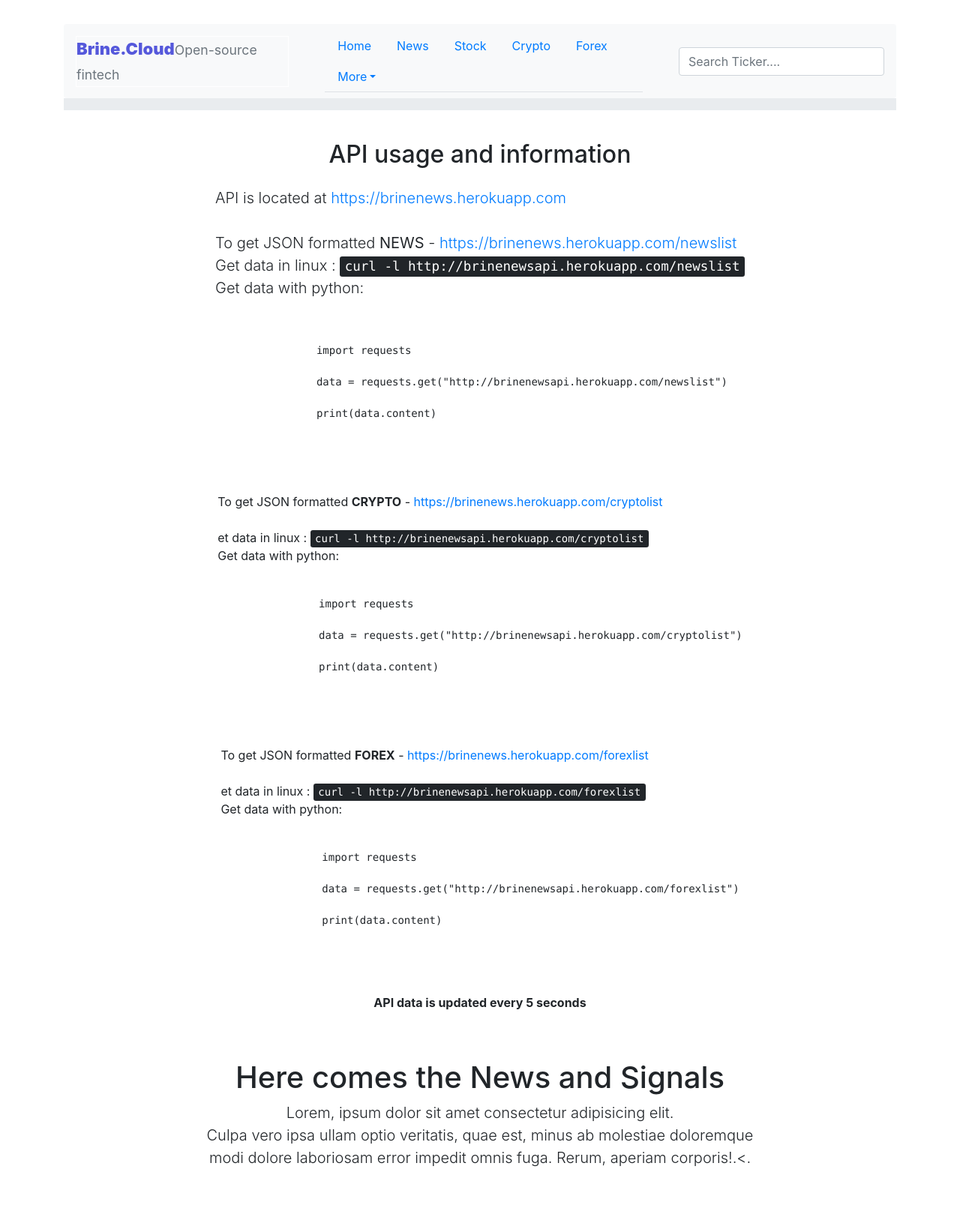
After one commit to DrSuperMario/Brine, a Flask app: page /api in a window 1280 px wide. The commit adds this page. Shown: the whole page at 75% size. Run offline with Flask 2, Linux system fonts and the light colour scheme; some libraries are stand-ins or nearby versions.

Commit message:
Added api and about

```diff
--- /dev/null
+++ b/templates/api.html
@@ -0,0 +1,73 @@
+{%extends "layout.html"%}
+{%block content%}
+
+<main role="main" class="container">
+
+    <div class="d-flex flex-column align-items-center">
+        <div class="p-2 align-items-center">
+        <h2>API usage and information</h2>
+        </div>
+        <div class="p-2">
+        <p class="lead">
+            API is located at <a href="https://brinenews.herokuapp.com">https://brinenews.herokuapp.com</a> <br><br>
+            To get JSON formatted <b>NEWS</b> - <a href="https://brinenews.herokuapp.com/newslist">https://brinenews.herokuapp.com/newslist</a><br>
+            Get data in linux : <kbd>curl -l http://brinenewsapi.herokuapp.com/newslist</kbd><br>
+            Get data with python: <br>
+            <pre>
+            <code>
+
+                import requests
+
+                data = requests.get("http://brinenewsapi.herokuapp.com/newslist")
+
+                print(data.content)
+
+            </code>
+        </pre>
+         </div>
+         <div class="p-2">
+            To get JSON formatted <b>CRYPTO</b> - <a href="https://brinenews.herokuapp.com/cryptolist">https://brinenews.herokuapp.com/cryptolist</a><br><br>
+            et data in linux : <kbd>curl -l http://brinenewsapi.herokuapp.com/cryptolist</kbd><br>
+            Get data with python: <br>
+            <pre>
+            <code>
+
+                import requests
+
+                data = requests.get("http://brinenewsapi.herokuapp.com/cryptolist")
+
+                print(data.content)
+
+            </code>
+        </pre>
+        </div>
+        <div class="p-2">
+            To get JSON formatted <b>FOREX</b> - <a href="https://brinenews.herokuapp.com/forex">https://brinenews.herokuapp.com/forexlist</a><br><br>
+            et data in linux : <kbd>curl -l http://brinenewsapi.herokuapp.com/forexlist</kbd><br>
+            Get data with python: <br>
+            <pre>
+            <code>
+
+                import requests
+
+                data = requests.get("http://brinenewsapi.herokuapp.com/forexlist")
+
+                print(data.content)
+
+            </code>
+        </pre>
+        </div>
+            <b>API data is updated every 5 seconds</b>
+        </p>
+    </div>
+
+    <div class="bottom-container-area">
+    <h1>Here comes the News and Signals</h1>
+    <p class="lead">Lorem, ipsum dolor sit amet consectetur adipisicing elit. <br>
+      Culpa vero ipsa ullam optio veritatis, quae est, minus ab molestiae doloremque <br>
+      modi dolore laboriosam error impedit omnis fuga. Rerum, aperiam corporis!.<.</p>
+    </div>
+
+  </main>
+
+{%endblock%}
--- a/templates/home.html
+++ b/templates/home.html
@@ -10,6 +10,6 @@
     modi dolore laboriosam error impedit omnis fuga. Rerum, aperiam corporis!.<.</p>
   </div>
 
-  </main>
+</main>
 
 {%endblock%}
--- a/templates/layout.html
+++ b/templates/layout.html
@@ -35,7 +35,7 @@
 <body>
   <div class="container">
     <nav class="navbar navbar-expand-lg navbar-light bg-light rounded">
-      <a class="navbar-brand-new" href="#">Brine.Cloud<small class="text-muted">Open-source fintech </small>
+      <a class="navbar-brand-new" href="/">Brine.Cloud<small class="text-muted">Open-source fintech </small>
       </a>
       <button class="navbar-toggler" type="button" data-toggle="collapse" data-target="#navbarsExample09" aria-controls="navbarsExample09" aria-expanded="false" aria-label="Toggle navigation">
         <span class="navbar-toggler-icon"></span>
@@ -61,9 +61,8 @@
           <li class="nav-item dropdown">
             <a class="nav-link dropdown-toggle" href="#" id="dropdown09" data-toggle="dropdown" aria-haspopup="true" aria-expanded="false">More</a>
             <div class="dropdown-menu" aria-labelledby="dropdown09">
-              <a class="dropdown-item" href="#">Action</a>
-              <a class="dropdown-item" href="#">Another action</a>
-              <a class="dropdown-item" href="#">Something else here</a>
+              <a class="dropdown-item" href="/api">API usage</a>
+              <a class="dropdown-item" href="/about">About</a>
             </div>
           </li>
         </ul>
@@ -85,6 +84,7 @@
       </div>
     </main>
   </div>
+
 {% block content %}
 {% endblock %}
 <!-- /.container -->
--- a/website.py
+++ b/website.py
@@ -60,6 +60,22 @@ def stock():
 
     return render_template('stock.html', chart_data=mlpt.plot_data_to_html(), stock=True)
 
+@app.route('/api', methods=['GET','POST'])
+def api():
+
+    if request.method == 'POST':
+        return render_template('search.html', form=search())
+
+    return render_template('api.html')
+
+@app.route('/about', methods=['GET','POST'])
+def about():
+
+    if request.method == 'POST':
+        return render_template('search.html', form=search())
+
+    return render_template('about.html')
+
 
 if __name__=="__main__":
     app.run(port=5050)
```
Also changed, not shown: templates/about.html (added, +27 -0 lines), 4 other files.
